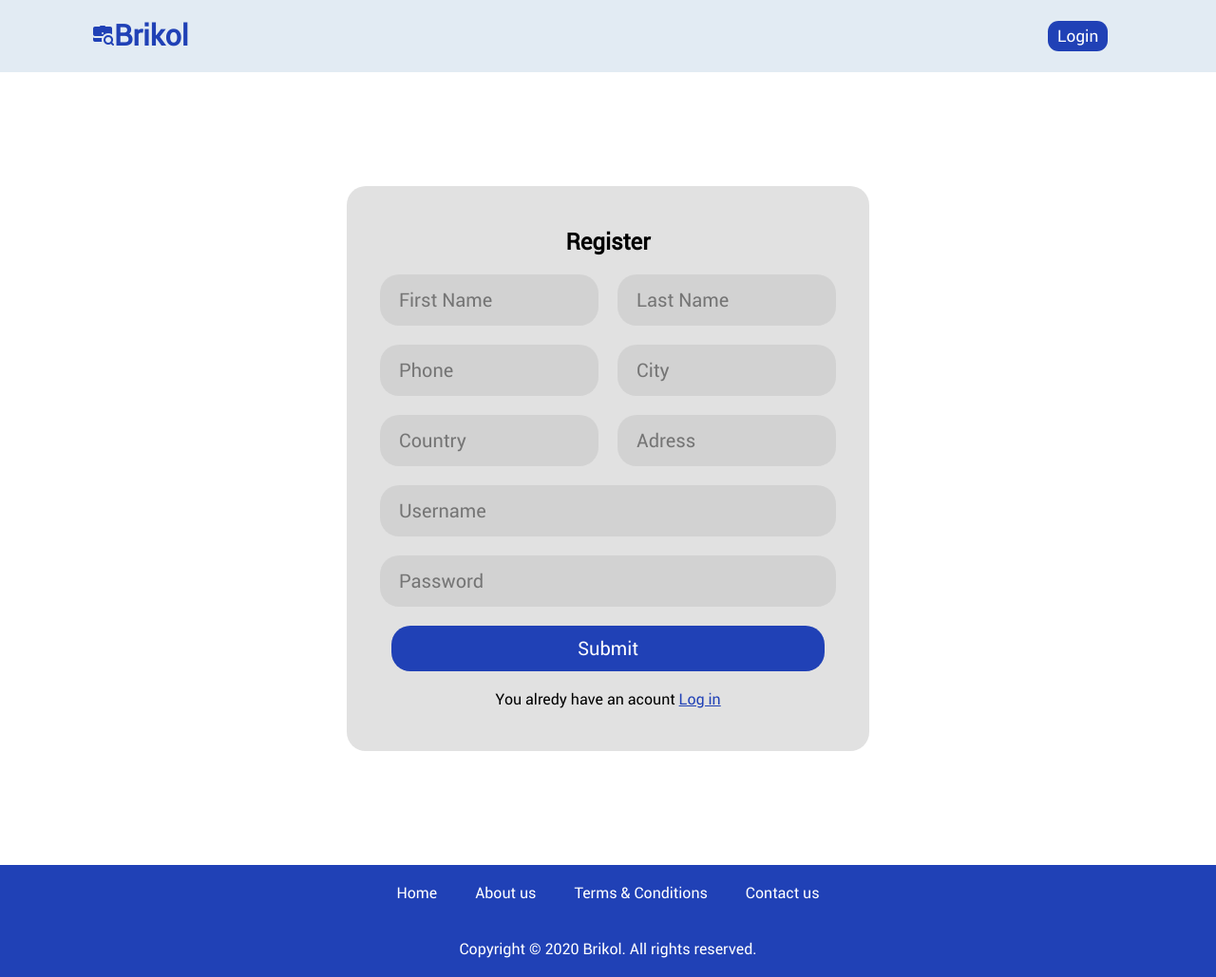
After one commit to Saad-kardoudi/Bricole, a Django app: page /register in a window 1280 px wide. The commit adds this page. Shown: the whole page at 95% size. Run offline with Django 3.2, Linux system fonts and the light colour scheme.

Commit message:
Add login and register front end

```diff
--- a/Bicole/home/templates/home/layout.html
+++ b/Bicole/home/templates/home/layout.html
@@ -8,6 +8,28 @@
     {% block head %}{% endblock %}
 </head>
 <body>
+	<nav class="nav">
+		<div class="nav-con">
+			<a href="/" class="icon"><img src="{% static 'icon/icons8_job_seeker_24px.png' %}" alt=""><span>Brikol</span></a>
+
+			<div class="nav-btn-left">
+				<a href="/login" class="btn">Login</a>
+			</div>
+		</div>
+	</nav>
     {% block body %}{% endblock %}
+    	<footer class="foot" style="{% block foot %}{% endblock %}">
+		<div class="foot-con">
+			<div class="foot-link">
+				<p>Home</p>
+				<p>About us</p>
+				<p>Terms & Conditions</p>
+				<p>Contact us</p>
+			</div>
+		</div>
+		<div class="foot-con foot-link">
+			<p>Copyright © 2020 Brikol. All rights reserved.</p>
+		</div>
+	</footer>
 </body>
 </html>
--- /dev/null
+++ b/Bicole/home/templates/home/register.html
@@ -0,0 +1,22 @@
+{% extends 'home/layout.html' %}
+{% load static %}
+{% block title %} Register {% endblock %}
+{% block body %}
+    <div class="register">
+        <h2>Register</h2>
+        <form action="/Log_in.html" method="post">
+            <div class="presonal-info">
+                <input class="inputs" type="text" name="firstname" id="firstname" placeholder="first name" />
+                <input class="inputs" type="text" name="lastname" id="lastname" placeholder="last name" />
+                <input class="inputs" type="text" name="phone" id="phone" placeholder="phone" />
+                <input class="inputs" type="text" name="city" id="city" placeholder="city" />
+                <input class="inputs" type="text" name="country" id="country" placeholder="country" />
+                <input class="inputs" type="text" name="adress" id="adress" placeholder="adress" />
+            </div>
+            <input class="inputs" type="text" name="username" id="Username" placeholder="Username" />
+            <input class="inputs" type="password" name="password" id="Password" placeholder="Password" />
+            <input class="btn large" type="submit">
+        </form>
+        <p>You alredy have an acount <a style="color:#2041B6;" href="/login">Log in</a></p>
+    </div>
+{% endblock %}
--- a/Bicole/home/urls.py
+++ b/Bicole/home/urls.py
@@ -2,4 +2,6 @@ from django.urls import path
 from . import views
 urlpatterns = [
     path('',views.index,name='index'),
+    path('login',views.login,name='Login'),
+    path('register',views.register,name='register'),
 ]
--- a/Bicole/home/views.py
+++ b/Bicole/home/views.py
@@ -4,3 +4,9 @@ from django.http import HttpResponse
 # Create your views here.
 def index(request):
     return render(request,'home/index.html')
+
+def login (request):
+    return render(request,'home/login.html')
+
+def register (request):
+    return render(request,'home/register.html')
--- a/Bicole/static/css/index.css
+++ b/Bicole/static/css/index.css
@@ -1,12 +1,12 @@
-{% load static %}
 @font-face {
     font-family: Roboto;
-    src: url({% static 'font/Roboto-Regular.ttf' %});
+    src: url(font/Roboto-Regular.ttf);
   }
 *{
     padding: 0;
     margin: 0;
     font-family: Roboto;
+    box-sizing: border-box;
 }
 
 /*navbar style*/
@@ -26,6 +26,7 @@
     font-size: 30.5231px;
     line-height: 36px;
     color: #2041B6;
+    text-decoration : none;
 }
 .nav-btn-left{
     display: inline;
@@ -80,6 +81,13 @@ hl{
     text-align: center;
     margin-bottom: 20px;
 }
+.search-form{
+    width: 100%;
+    display: flex;
+    flex-direction: row;
+    align-items: center;
+    justify-content: center;
+}
 .search-input{
     background: rgba(196, 196, 196, 0.5);
     border-radius: 20px;
@@ -87,9 +95,15 @@ hl{
     padding: 15px 20px;
     border: 0px solid;
     max-width: 550px;
-    width: 85%;
+    width: 100%;
     margin: 20px 0px;
     outline: none;
+}
+.icon-Search{
+    outline: none;
+    border: none;
+    background: none;
+    margin-left: -40px;
 }
 .inlige-haret{
     height: 20px;
@@ -130,3 +144,60 @@ hl{
     padding: 15px;
     margin: 5px;
 }
+/* log in*/
+.log-in{
+    padding: 45px 35px;
+    width: 450px;
+    max-width: 85%;
+    margin: 15vh auto;
+    display:flex;
+    flex-direction: column;
+    justify-content: center;
+    text-align: center;
+    background: rgba(196, 196, 196, 0.5);
+    border-radius: 20px;
+}
+.inputs{
+    background: rgba(196, 196, 196, 0.5);
+    border-radius: 20px;
+    font-size: 20px;
+    padding: 15px 20px;
+    border: 0px solid;
+    max-width: 550px;
+    width: 100%;
+    margin: 20px 0px 0px 0px ;
+    outline: none;
+
+}
+.inputs::placeholder{
+    text-transform:capitalize ;
+}
+.large{
+    margin: 20px 0px;
+    width: 95%;
+    border-radius: 20px;
+    border: none;
+    font-size: 20px;
+    outline: none;
+}
+.bodyfull{
+    height: 100vh;
+}
+/* register */
+.register{
+    padding: 45px 35px;
+    width: 550px;
+    max-width: 85%;
+    margin: 15vh auto;
+    display:flex;
+    flex-direction: column;
+    justify-content: center;
+    text-align: center;
+    background: rgba(196, 196, 196, 0.5);
+    border-radius: 20px;
+}
+.presonal-info{
+    display: grid;
+    grid-template-columns: 1fr 1fr;
+    grid-column-gap: 20px;
+}
```
Also changed, not shown: Bicole/home/templates/home/index.html (+7 -25 lines), Bicole/home/templates/home/login.html (added, +15 -0 lines), Bicole/static/icon/icons8_search_30px.png (added).
